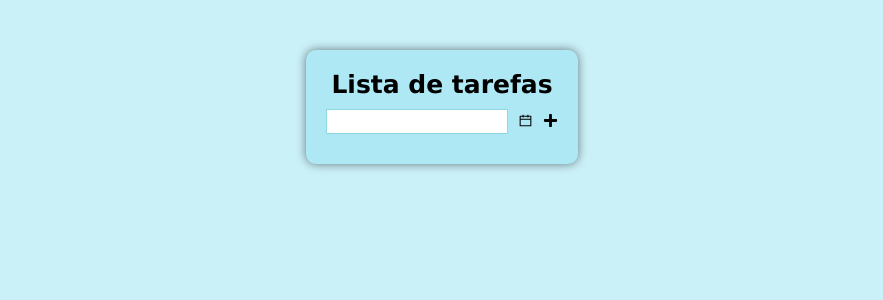
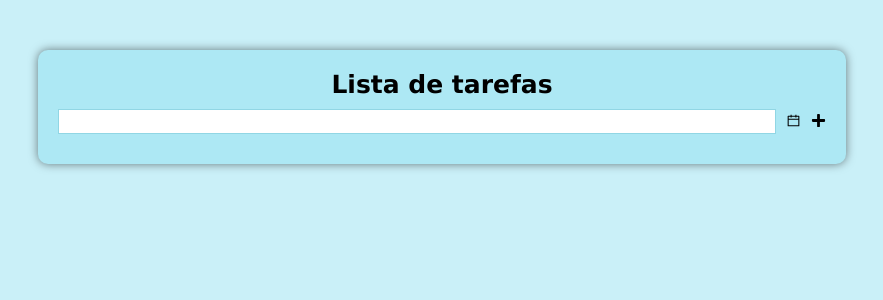
Before and after one commit to KennethMarcano/Lista-de-tarefas, a React (Create React App) app: page / in a window 1280 px wide. Shown: the top 300 px of the page, without its empty margins (198-1081 px from the left). Built offline with nearby package versions, Linux system fonts and the light colour scheme.

Commit message:
added more responsive config

```diff
--- a/src/components/Form/Form.css
+++ b/src/components/Form/Form.css
@@ -6,7 +6,7 @@
         width: 100%;
         padding: 0.35rem 0;
         border: 0.1rem solid #91d6e4;
-        font-size: 90%;
+        font-size: 1.4rem;
     }
 
     button {
--- a/src/components/Tarefas/Tarefas.css
+++ b/src/components/Tarefas/Tarefas.css
@@ -1,9 +1,9 @@
 .tarefas {
     display: flex;
     flex-direction: column;
-    max-width: 80vw;
+    width: 60vw;
     text-align: justify;
-    font-size: 90%;
+    font-size: 1.4rem;
     padding-top: 1rem;
     .listTarefas{
         display: flex;
@@ -15,6 +15,10 @@
         transition: all 300ms;
     }
 
+    #taskDate{
+        width: 6.4rem;
+        margin-left: 2rem;
+    }
     .date-buttons{
         display: flex;
     }
@@ -22,8 +26,8 @@
         background: rgb(220, 238, 240);
     }
 
-    #tarefas{
-        max-width: 80%;
+    .buttons{
+        width: 6rem;
     }
 
     .button{
@@ -43,21 +47,21 @@
     }
 
     @media (max-width: 850px) {
+        .date-buttons{
+            flex-direction: column;
+            padding-left: 1rem;
+        }
+        #taskDate{
+            margin-left: 0;
+        }
 
-        .date-buttons{
-            display: block;
-        }
     }
 
     @media (max-width: 550px) {
         .listTarefas{
             flex-direction: column;
-            align-items: start;
+            align-items: center;
             gap: 1rem;
-        }
-
-        #tarefas{
-            max-width: 100%;
         }
 
         .date-buttons{
```
